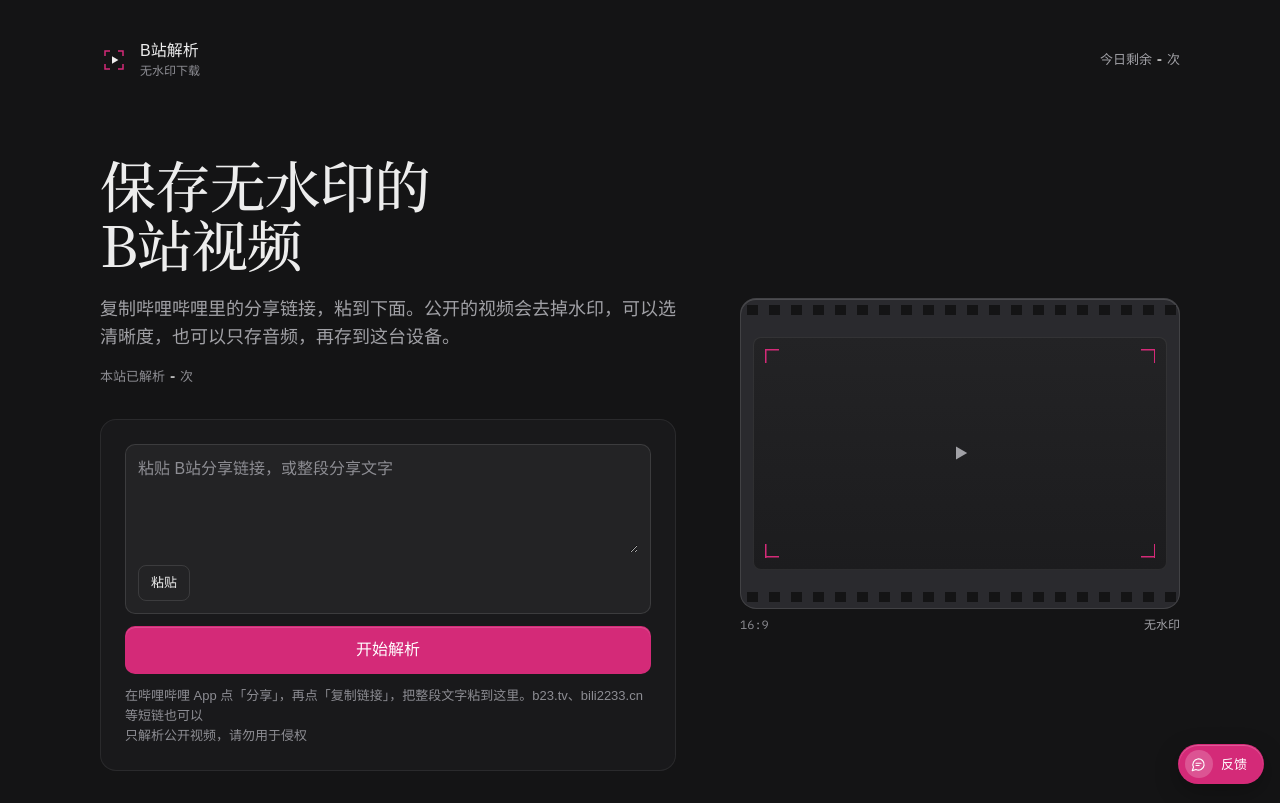
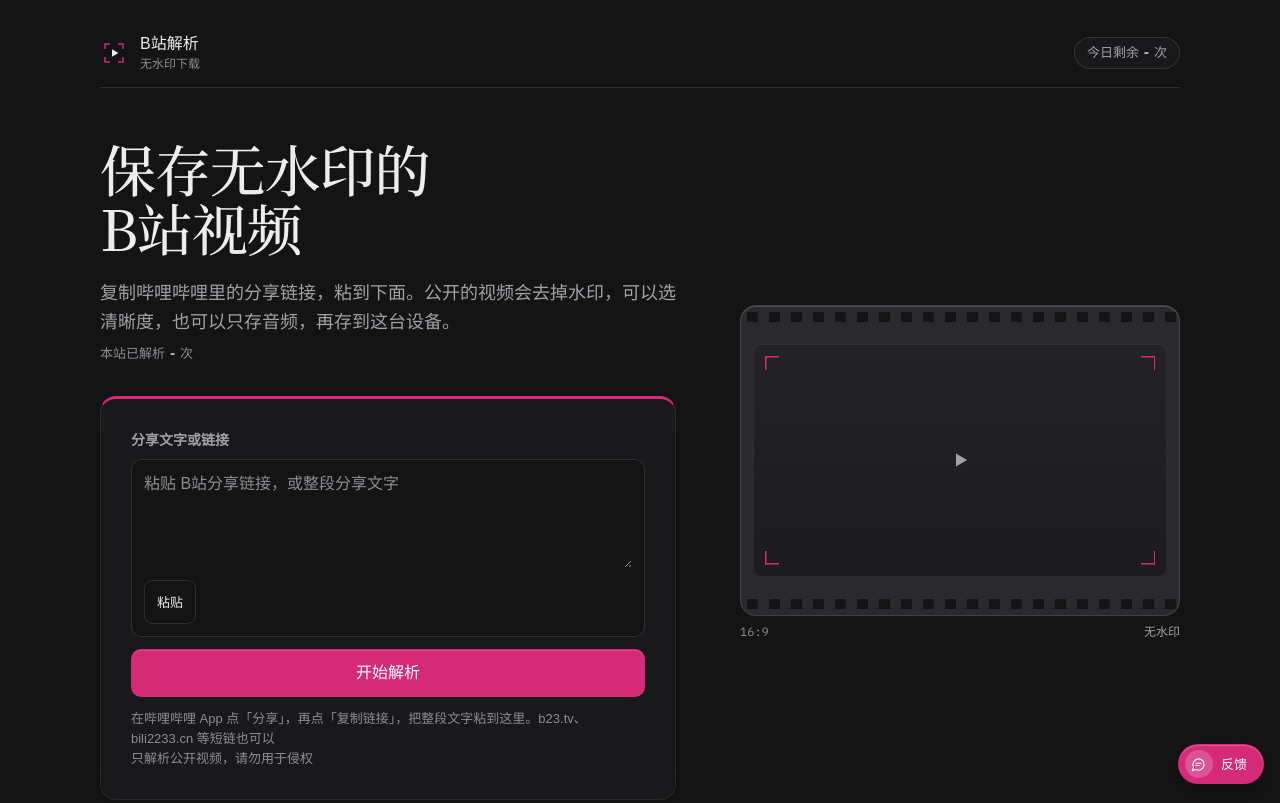
Before and after one commit to xiweiniboss-cmd/bilibilishipinjiexitest, a plain HTML site: page index.html in a window 1280 px wide. Shown: the top 803 px of the page. Drawn offline with Linux system fonts and the light colour scheme; no server answers.

Commit message:
优化解析入口布局与移动端操作体验

```diff
--- a/index.html
+++ b/index.html
@@ -104,8 +104,9 @@ function jxParseHeaders(h) {
       </div>
 
       <div class="card jx-work">
+        <label class="jx-input-label" for="urlInput">分享文字或链接</label>
         <div class="jx-field">
-          <textarea id="urlInput" aria-label="B站分享链接" placeholder="粘贴 B站分享链接，或整段分享文字"></textarea>
+          <textarea id="urlInput" placeholder="粘贴 B站分享链接，或整段分享文字"></textarea>
           <div class="jx-field-tools">
             <button type="button" class="btn ghost" id="pasteBtn">粘贴</button>
           </div>
--- a/jiexi.css
+++ b/jiexi.css
@@ -1348,3 +1348,34 @@ footer a:hover { color: var(--jx-secondary); }
   from { opacity: 0; transform: translateX(-50%) translateY(8px); }
   to { opacity: 1; transform: translateX(-50%); }
 }
+
+/* 工作区：平台色用于输入焦点和操作区。 */
+.jx-top {
+  padding-bottom: 14px;
+  border-bottom: 1px solid var(--jx-hairline-strong);
+}
+.jx-quota {
+  padding: 5px 12px;
+  border: 1px solid var(--jx-hairline-strong);
+  border-radius: 99px;
+  background: var(--jx-surface);
+}
+.jx-hero { margin-top: clamp(24px, 5vw, 56px); }
+.jx-lead { gap: clamp(18px, 3vw, 32px); }
+.jx-work {
+  padding: clamp(16px, 2.5vw, 30px);
+  border-top: 3px solid var(--jx-accent);
+  box-shadow: 0 12px 36px rgb(0 0 0 / 12%);
+}
+.jx-work .jx-field { background: var(--jx-bg); }
+.jx-work .btn { min-height: 44px; }
+.jx-copy h1 { text-wrap: balance; }
+.jx-count { margin-top: 8px; }
+.jx-sub { line-height: 1.6; }
+@media (max-width: 600px) {
+  .jx-wrap { width: calc(100% - 32px); padding-top: 12px; }
+  .jx-hero { gap: 20px; }
+  .jx-work { width: 100%; }
+}
+
+.jx-input-label { display: block; margin-bottom: 8px; color: var(--jx-secondary); font-size: 14px; font-weight: 600; }
```
